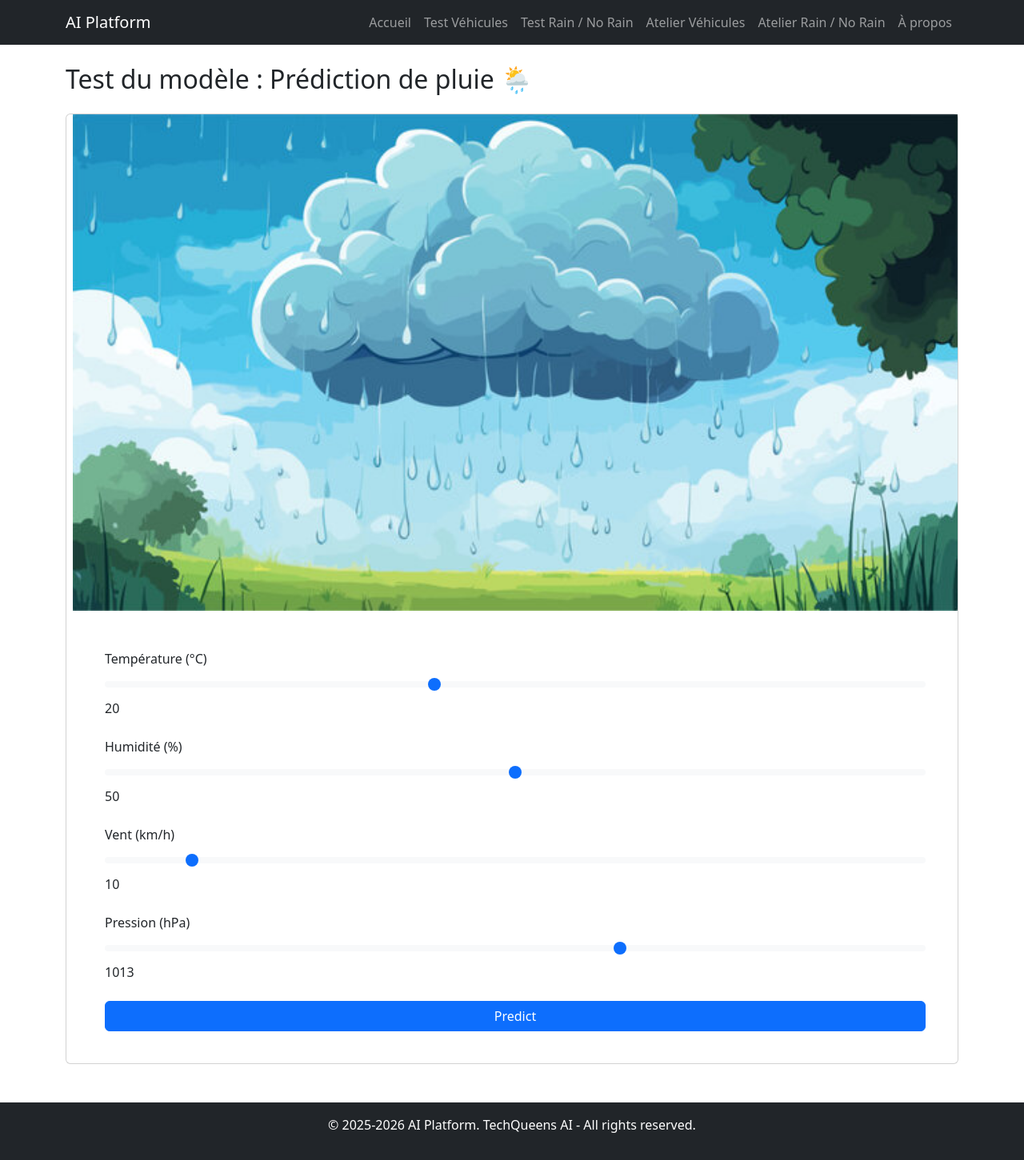
After one commit to HananeINHID/Projet_ML_Ai_platforme, a Django app: page /XGboost_tester/ in a window 1280 px wide. The commit adds this page. Shown: the whole page at 80% size. Run offline with Django 5.2, Linux system fonts and the light colour scheme.

Commit message:
XGBOOST model s Added

```diff
--- a/my_aiplatform/algoAI/templates/XGBoost_atelier.html
+++ b/my_aiplatform/algoAI/templates/XGBoost_atelier.html
@@ -12,7 +12,7 @@
             <img src="{% static 'images/norain.png' %}" width="40%">
         </div>
     </div>
-    <a class="btn btn-success col-12 mt-2 mb-2" href="{% url 'ran_forest_tester' %}">Tester le modèle</a>
+    <a class="btn btn-success col-12 mt-2 mb-2" href="{% url 'XGboost_tester' %}">Tester le modèle</a>
     <iframe src="{% static 'pdfs/course_demonstration.pdf' %}" width="100%" height="600px" style="border:1px solide #ccc;">
         Ce navigateur ne support pas PDFs. veuillez le télécharger :
         <a href="{% static 'pdfs/course_demonstration.pdf' %}"> Télécharger PDF</a>
--- /dev/null
+++ b/my_aiplatform/algoAI/templates/xgrain_form.html
@@ -0,0 +1,64 @@
+{% include "includes/header.html" %}
+{% load static %}
+
+<div class="container">
+    <h2 class="mb-4">Test du modèle : Prédiction de pluie 🌦️</h2>
+    <div class="ps-2 card">
+        <div class="card-title">
+            <img src="{% static 'images/background.jpg' %}" width="100%" alt="Illustration Rain">
+        </div>
+        <div class="card-body">
+            <form method="post" action="{% url 'XGboost_prediction' %}" class="ps-4 pe-4 pt-4 pb-4">
+                {% csrf_token %}
+
+                <div class="mb-4">
+                    <label for="temperature" class="form-label">Température (°C)</label>
+                    <input type="range" class="form-range" min="0" max="50" step="1" id="temperature" name="temperature"
+                        value="20" oninput="temperatureValue.value=this.value">
+                    <span class="slider-value" id="temperatureValue">20</span>
+                </div>
+
+                <div class="mb-4">
+                    <label for="humidity" class="form-label">Humidité (%)</label>
+                    <input type="range" class="form-range" min="0" max="100" step="1" id="humidity" name="humidite"
+                        value="50" oninput="humidityValue.value=this.value">
+                    <span class="slider-value" id="humidityValue">50</span>
+                </div>
+
+                <div class="mb-4">
+    <label for="vent" class="form-label">Vent (km/h)</label>
+    <input type="range" class="form-range" min="0" max="100" step="1" id="vent" name="vent"
+        value="10" oninput="windValue.innerText = this.value">
+    <span class="slider-value" id="windValue">10</span>
+</div>
+
+
+                <div class="mb-4">
+    <label for="pression" class="form-label">Pression (hPa)</label>
+    <input type="range" class="form-range" min="950" max="1050" step="1" id="pressure" name="pression"
+        value="1013" oninput="pressureValue.innerText = this.value">
+    <span class="slider-value" id="pressureValue">1013</span>
+</div>
+
+
+                <button type="submit" class="btn btn-primary col-12">Predict</button>
+            </form>
+        </div>
+    </div>
+</div>
+
+<script>
+    document.addEventListener('DOMContentLoaded', function(){
+        temperatureValue.textContent = temperature.value;
+        humidityValue.textContent = humidity.value;
+        windValue.textContent = wind.value;
+        pressureValue.textContent = pressure.value;
+    });
+
+    temperature.oninput = () => temperatureValue.textContent = temperature.value;
+    humidity.oninput = () => humidityValue.textContent = humidity.value;
+    wind.oninput = () => windValue.textContent = wind.value;
+    pressure.oninput = () => pressureValue.textContent = pressure.value;
+</script>
+
+{% include "includes/footer.html" %}
--- a/my_aiplatform/algoAI/urls.py
+++ b/my_aiplatform/algoAI/urls.py
@@ -16,6 +16,9 @@ urlpatterns = [
     path('rf_student_prediction/', views.rf_student_prediction, name='rf_student_prediction'),
     path('XGBoost_details/', views.XGBoost_details, name='XGBoost_details'),
     path('XGBoost_atelier/', views.XGBoost_atelier, name='XGBoost_atelier'),
+    path('XGboost_prediction/', views.rf_prediction, name='XGboost_prediction'),
+    path('XGboost_tester/', views.XGboost_tester, name='XGboost_tester'),
+
 
 
 ]
--- a/my_aiplatform/algoAI/views.py
+++ b/my_aiplatform/algoAI/views.py
@@ -312,3 +312,60 @@ def XGBoost_details(request):
     return render(request, 'XGBoost_details.html')
 def XGBoost_atelier(request):
     return render(request, 'XGBoost_atelier.html')
+def XGboost_tester(request):
+    return render(request, 'xgrain_form.html')
+#XGBOOST PREDICTION LOGIC
+def XGboost_prediction(request):
+    """
+    Gère la prédiction pluie / pas de pluie.
+    """
+
+    if request.method == 'POST':
+
+        # --- 1️⃣ Récupération des données du formulaire ---
+        try:
+            temperature = float(request.POST.get('temperature'))
+            humidite = float(request.POST.get('humidite'))
+            vent = float(request.POST.get('vent'))
+            pression = float(request.POST.get('pression'))
+        except (ValueError, TypeError):
+            print("Erreur : données invalides.")
+            return render(request, 'erreur_modele.html')
+
+        # --- 2️⃣ Charger le modèle Random Forest ---
+        model = load_models('XGboost_class.pkl')
+
+        if model is None:
+            print("Erreur : Impossible de charger random_forest.pkl")
+            return render(request, 'erreur_modele.html')
+
+        # --- 3️⃣ Construire la DataFrame pour la prédiction ---
+        features = ["Temperature_C", "Humidite_%", "Vent_kmh", "Pression_hPa"]
+        entree = pd.DataFrame(
+            [[temperature, humidite, vent, pression]],
+            columns=features
+        )
+
+        # --- 4️⃣ Prédiction ---
+        prediction = model.predict(entree)[0]
+
+        # Interprétation
+        resultat = "Pluie 🌧️" if prediction == 1 else "Pas de pluie ☀️"
+        image = "images/rain.png" if prediction == 1 else "images/sun.png"
+
+        # --- 5️⃣ Contexte pour le template ---
+        context = {
+            "resultat": resultat,
+            "img": image,
+            "input_data": {
+                "temperature": temperature,
+                "humidite": humidite,
+                "vent": vent,
+                "pression": pression
+            }
+        }
+
+        return render(request, 'xgrain_results.html', context)
+
+    # GET -> afficher le formulaire
+    return render(request, 'xgrain_form.html')
```
Also changed, not shown: my_aiplatform/algoAI/templates/xgrain_results.html (added, +33 -0 lines), 1 other file.
